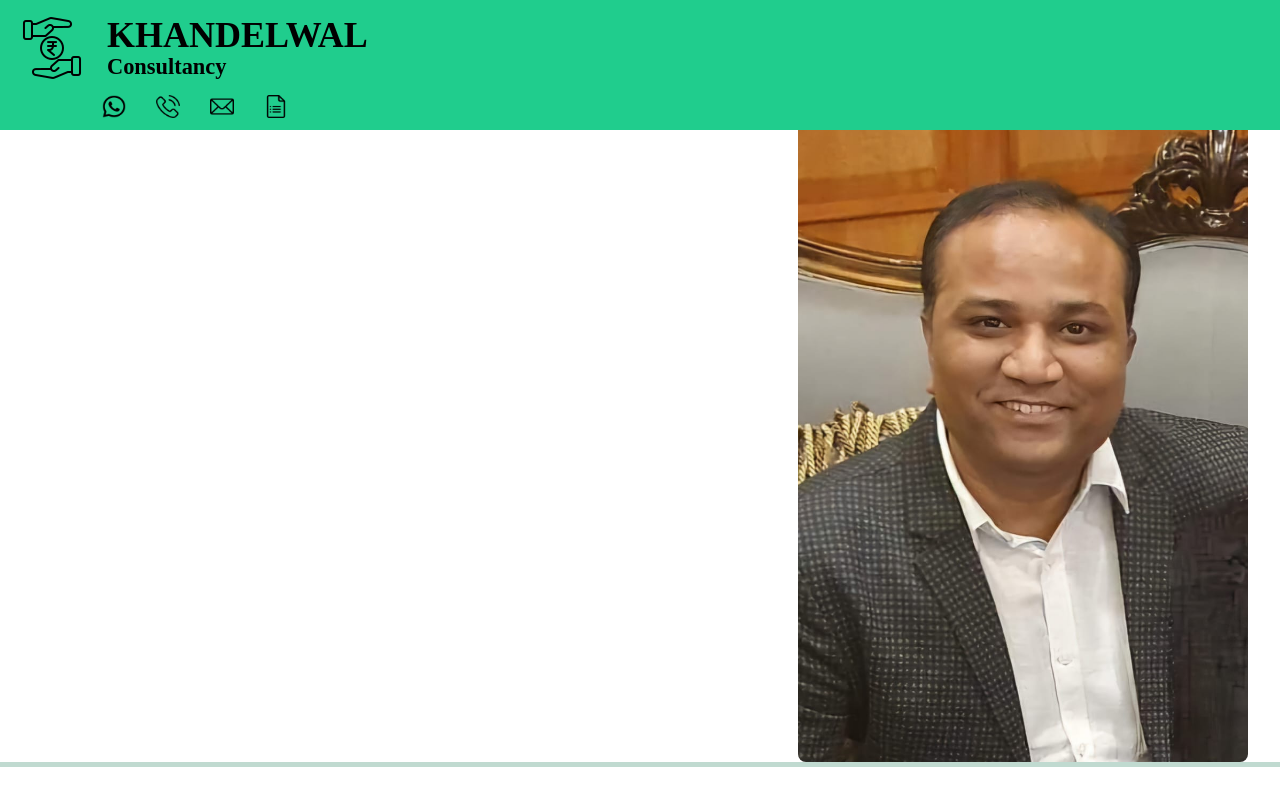
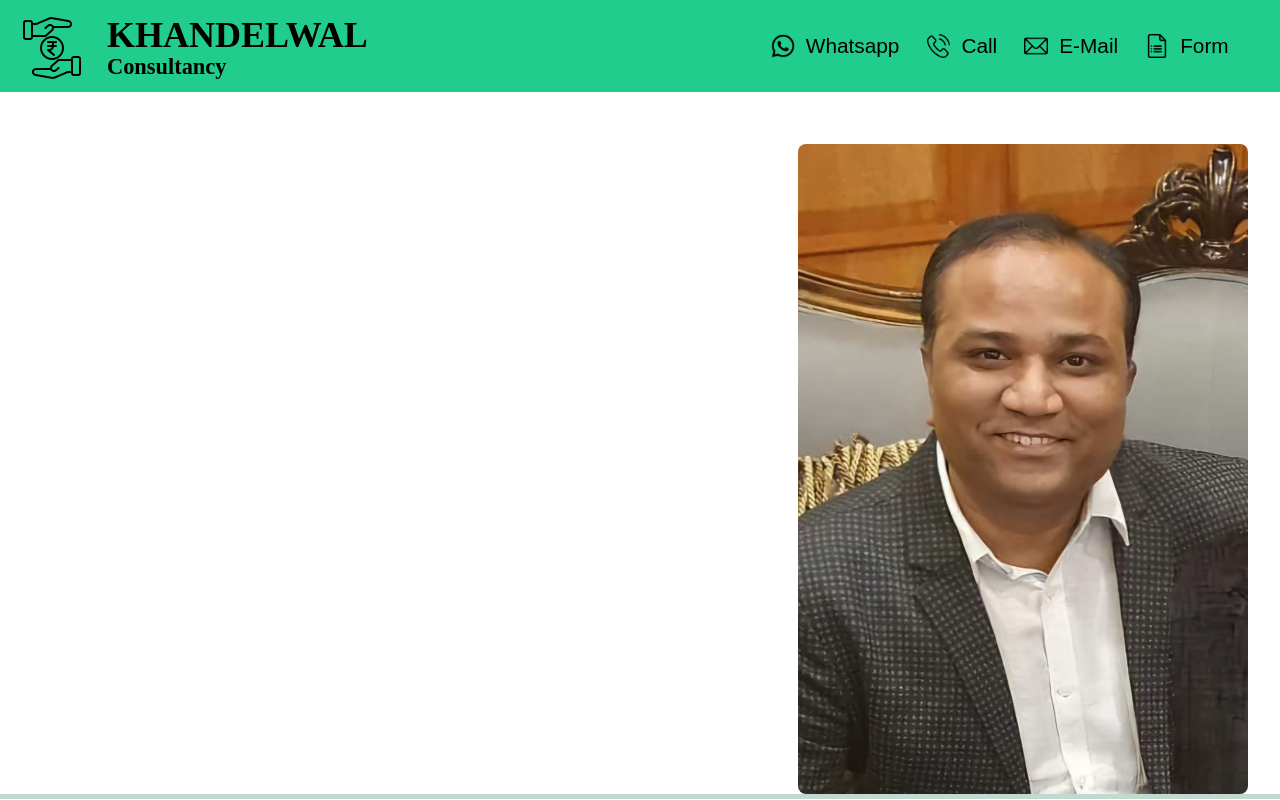
Before and after one commit to ashk29/ashk-financial-consultant, a React (Create React App) app: page / in a window 1280 px wide. Shown: the top 800 px of the page. Built offline with nearby package versions, Linux system fonts and the light colour scheme.

Commit message:
Added dynamic responsive

```diff
--- a/src/components/IntroPage.css
+++ b/src/components/IntroPage.css
@@ -1,5 +1,5 @@
 .intro-container{
-    margin-top: 6rem;
+    margin-top: 10%;
     height: 650px;
 }
 .profile-image{
--- a/src/components/Navbar.css
+++ b/src/components/Navbar.css
@@ -19,9 +19,6 @@
 }
 .nav-link{
     color: #000;
-    /* color: #046b46; */
     font-weight:400;
     font-size: 20px;
 }
-
-/* color: #000; */
--- a/src/components/Navbar1.js
+++ b/src/components/Navbar1.js
@@ -1,5 +1,6 @@
-import React from "react";
+import React, { useEffect } from "react";
 import "./Navbar1.css";
+import { useState } from "react";
 
 export default function Navbar1() {
   const NavIcons = [
@@ -16,10 +17,15 @@ export default function Navbar1() {
     "https://docs.google.com/forms/d/1xTTU3xv4y0BPYgRKYiHnY8__aJvGsPQO13UKEZ9of8k/edit",
   ];
 
-  const lp = false;
-  const isLaptop = lp;
-  // const isBigScreen = useMediaQuery({ query: '(min-width: 1824px)' })
-  const isMobile = !lp;
+  const [isMobile, setIsMobile] = useState(window.innerWidth < 1024);
+
+  useEffect(() => {
+    const handleResize = () => {
+      setIsMobile(window.innerWidth < 1024);
+    };
+    window.addEventListener("resize", handleResize);
+    return () => window.removeEventListener("resize", handleResize);
+  }, []);
 
   return (
     <div className="header">
@@ -35,7 +41,16 @@ export default function Navbar1() {
           <div className={isMobile ? "navs-mob" : "navs"}>
             {NavIcons.map((navIcon, idx) => (
               <div className="nav-item" key={"navItem-" + idx}>
-                {isLaptop ? (
+                {isMobile ? (
+                  <a href={NavLinks[idx]}>
+                    <img
+                      src={navIcon}
+                      alt="phone"
+                      className="icons"
+                      key={"navLink-" + idx}
+                    />
+                  </a>
+                ) : (
                   <>
                     <img
                       src={navIcon}
@@ -53,15 +68,6 @@ export default function Navbar1() {
                       {NavTexts[idx]}
                     </a>
                   </>
-                ) : (
-                  <a href={NavLinks[idx]}>
-                    <img
-                      src={navIcon}
-                      alt="phone"
-                      className="icons"
-                      key={"navLink-" + idx}
-                    />
-                  </a>
                 )}
               </div>
             ))}
```
